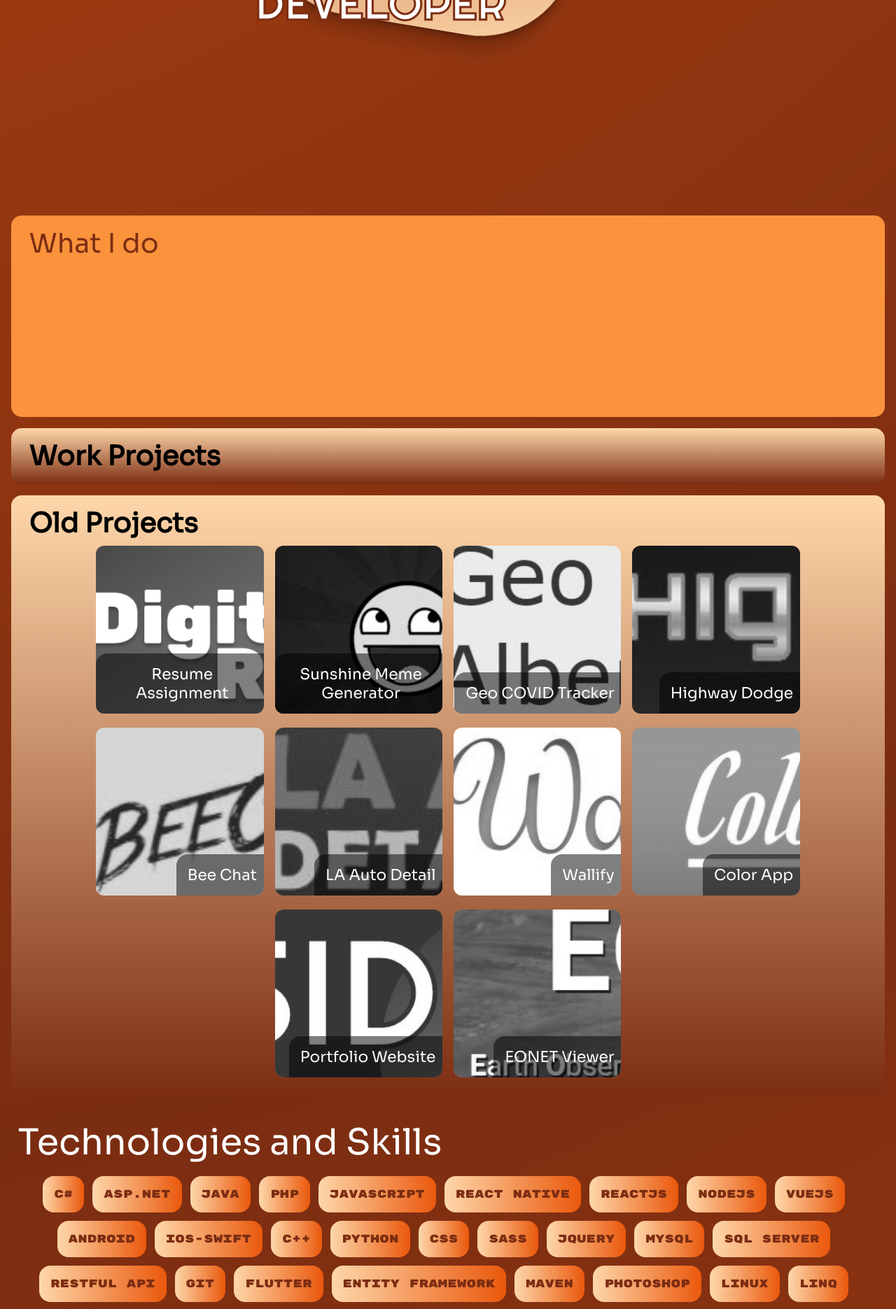
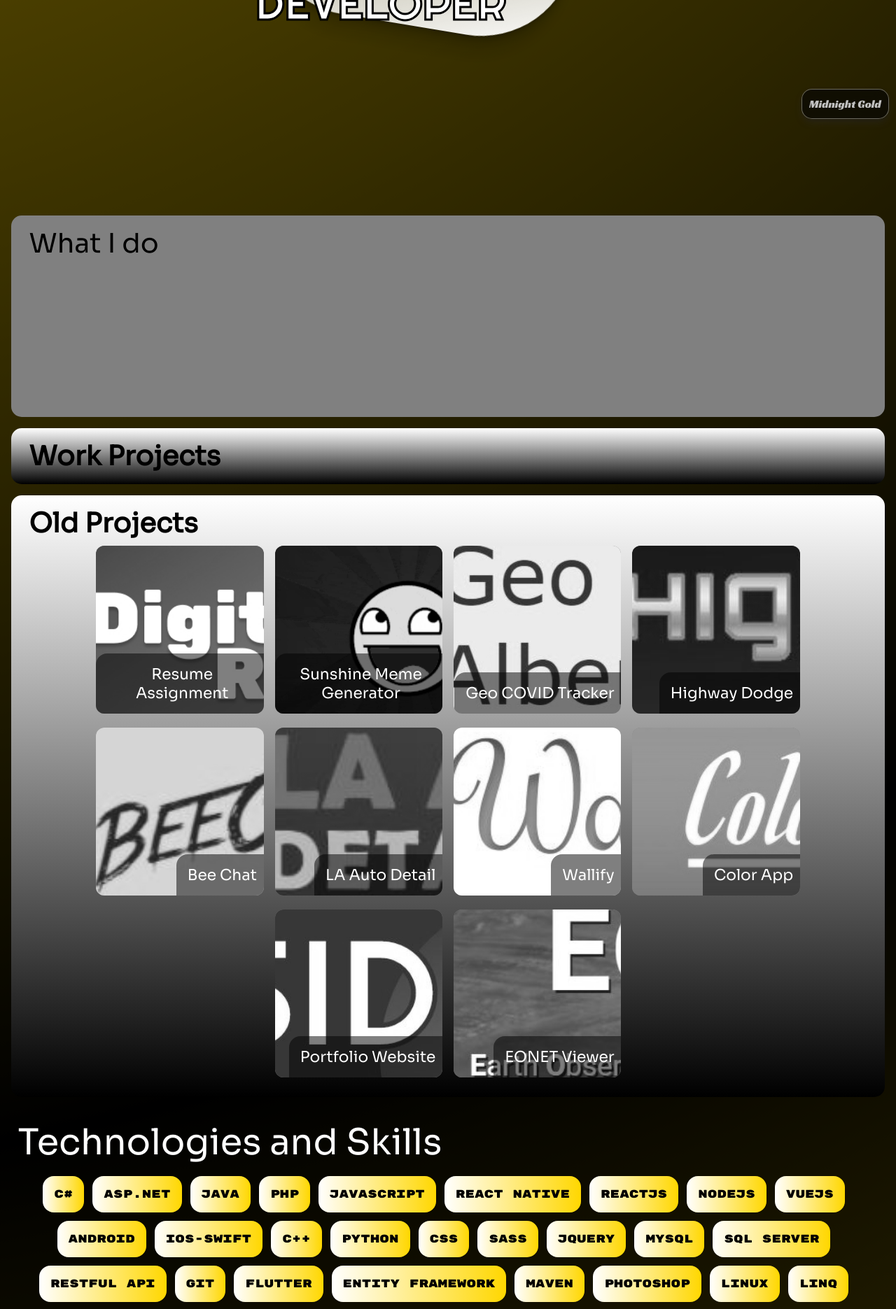
Before and after one commit to skurnal2/portfolio-website-sid, a React (Create React App) app: page / in a window 1280 px wide. Shown: the part 620-2491 px from the top of the page at 70% size. Built offline with nearby package versions, Linux system fonts and the light colour scheme.

Commit message:
Improvements

```diff
--- a/package.json
+++ b/package.json
@@ -3,10 +3,10 @@
   "version": "0.1.0",
   "private": true,
   "dependencies": {
-    "@fortawesome/fontawesome-svg-core": "^1.2.29",
+    "@fortawesome/fontawesome-svg-core": "^6.7.1",
     "@fortawesome/free-brands-svg-icons": "^5.13.1",
-    "@fortawesome/free-solid-svg-icons": "^5.13.1",
-    "@fortawesome/react-fontawesome": "^0.1.11",
+    "@fortawesome/free-solid-svg-icons": "^6.7.1",
+    "@fortawesome/react-fontawesome": "^0.2.2",
     "@testing-library/jest-dom": "^4.2.4",
     "@testing-library/react": "^9.5.0",
     "@testing-library/user-event": "^7.2.1",
--- a/src/App.js
+++ b/src/App.js
@@ -4,7 +4,11 @@ import { FontAwesomeIcon } from "@fortawesome/react-fontawesome";
 import { library } from "@fortawesome/fontawesome-svg-core";
 import { faBars } from "@fortawesome/free-solid-svg-icons";
 import { faGithub } from "@fortawesome/free-brands-svg-icons";
+import { faCompass } from "@fortawesome/free-solid-svg-icons";
+import { faHome } from "@fortawesome/free-solid-svg-icons";
+import { faPaperPlane } from "@fortawesome/free-solid-svg-icons";
 import { gsap, ScrollTrigger } from "gsap/all";
+import { faSyncAlt } from "@fortawesome/free-solid-svg-icons";
 
 //Common Imports within Routes
 import "./css/global.scss";
@@ -15,9 +19,11 @@ import HomePage from "./components/pages/home-page";
 //Component Imports
 import Cursor from "./components/common/cursor";
 import Lenis from "lenis";
+
+//Function Imports
 import { setRandomTheme } from "./components/common/colors";
 
-library.add(faGithub, faBars);
+library.add(faGithub, faBars, faSyncAlt, faCompass, faHome, faPaperPlane);
 
 const App = () => {
   const [isOpen, setIsOpen] = useState(false);
@@ -26,15 +32,15 @@ const App = () => {
   const [currentWidth, setCurrentWidth] = useState(window.screen.width);
 
   //Cursor States
-  const [cursorEnlarged, setCursorEnlarged] = useState(false);
+  const [cursorScale, setCursorScale] = useState(1);
+  const [cursorBorderRadius, setCursorBorderRadius] = useState("5px");
   const [cursorBlendColor, setCursorBlendColor] = useState(false);
   const [cursorBlur, setCursorBlur] = useState(false);
-  const [cursorCircle, setCursorCircle] = useState(false);
   const [cursorBorder, setCursorBorder] = useState(true);
   const [cursorBackgroundOpacity, setCursorBackgroundOpacity] = useState(0.3);
   const [cursorBackgroundRGB, setCursorBackgroundRGB] = useState("");
-  const [cursorDoubleSize, setCursorDoubleSize] = useState(false);
   const [cursorBackdropBlur, setCursorBackdropBlur] = useState(true);
+  const [cursorContent, setCursorContent] = useState(null);
 
   useLayoutEffect(() => {
     setRandomTheme();
@@ -231,21 +237,25 @@ const App = () => {
     });
   }
 
-  const navLinksEffects = () => {
+  const navLinksEffects = (icon) => {
     return {
       onMouseEnter: () => {
         setCursorBlendColor(true);
-        setCursorEnlarged(true);
-        setCursorBackgroundOpacity(0.75);
+        setCursorScale(3);
+        setCursorBackgroundOpacity(0.2);
         setCursorBorder(false);
-        setCursorBackdropBlur(false);
+        setCursorBackdropBlur(true);
+        setCursorBorderRadius("20px");
+        setCursorContent(<FontAwesomeIcon icon={icon} style={{fontSize: '30px', color: 'white'}}/>);
       },
       onMouseLeave: () => {
         setCursorBlendColor(false);
-        setCursorEnlarged(false);
+        setCursorScale(1);
         setCursorBackgroundOpacity(0.3);
         setCursorBorder(true);
         setCursorBackdropBlur(true);
+        setCursorBorderRadius("5px");
+        setCursorContent(null);
       }
     };
   }
@@ -274,13 +284,13 @@ const App = () => {
             <span id="title-second">Kurnal</span>
           </h1>
           <div className="nav-links">
-            <a {...navLinksEffects()} onClick={scrollToTop}><span>Home</span></a>
-            <a {...navLinksEffects()} onClick={goToProjects}><span>Projects</span></a>
-            <a {...navLinksEffects()} href="http://github.com/skurnal2" target="_blank" rel="noopener noreferrer">
+            <a {...navLinksEffects(["fas", "home"])} onClick={scrollToTop}><span>Home</span></a>
+            <a {...navLinksEffects(["fas", "compass"])} onClick={goToProjects}><span>Projects</span></a>
+            <a {...navLinksEffects(["fab", "github"])} href="http://github.com/skurnal2" target="_blank" rel="noopener noreferrer">
               <span>
               <FontAwesomeIcon className="github-symbol" icon={["fab", "github"]}/>GitHub</span>
             </a>
-            <a {...navLinksEffects()} href="mailto:contact@siddharthkurnal.com"><span>Contact</span></a>
+            <a {...navLinksEffects(["fas", "paper-plane"])} href="mailto:contact@siddharthkurnal.com"><span>Contact</span></a>
           </div>
         </nav>
         <div className="nav-menu-button" onClick={handleMenu}>
@@ -293,31 +303,25 @@ const App = () => {
                 onMouseEnter: () => {
                   setCursorBlendColor(true);
                   setCursorBorder(false);
-                  setCursorDoubleSize(true);
                   setCursorBackgroundOpacity(0.75);
                   setCursorBackdropBlur(true);
                 },
                 onMouseLeave: () => {
                   setCursorBlendColor(false);
                   setCursorBorder(true);
-                  setCursorDoubleSize(false);
                   setCursorBackgroundOpacity(0.3);
                 }
               },
               projectItemProps: {
                 onMouseEnter: () => {
-                  setCursorEnlarged(true);
-                  setCursorCircle(true);
-                  setCursorDoubleSize(false);
+                  setCursorScale(2);
                   setCursorBlendColor(false);
                   setCursorBackgroundOpacity(0.2);
                   setCursorBorder(true);
                   setCursorBackgroundRGB('0, 0, 0');
                 },
                 onMouseLeave: () => {
-                  setCursorEnlarged(false);
-                  setCursorDoubleSize(true);
-                  setCursorCircle(false);
+                  setCursorScale(1);
                   setCursorBackgroundOpacity(0.75);
                   setCursorBlendColor(true);
                   setCursorBorder(false);
@@ -329,15 +333,30 @@ const App = () => {
         />
       </div>
       <Cursor
-        cursorEnlarged = {cursorEnlarged}
+        cursorScale = {cursorScale}
         cursorBlendColor = {cursorBlendColor}
         cursorBlur = {cursorBlur}
-        cursorCircle = {cursorCircle}
         cursorBorder = {cursorBorder}
         cursorBackgroundRGB= {cursorBackgroundRGB}
         cursorBackgroundOpacity={cursorBackgroundOpacity}
-        cursorDoubleSize = {cursorDoubleSize}
         cursorBackdropBlur = {cursorBackdropBlur}
+        cursorContent = {cursorContent}
+        cursorBorderRadius = {cursorBorderRadius}
+      />
+      <div
+        id="theme-info-popup"
+        onClick={setRandomTheme}
+        onMouseEnter={() => {
+          setCursorScale(2);
+          setCursorBackgroundRGB('0,0,0');
+          setCursorContent(<FontAwesomeIcon icon={["fas", "sync-alt"]} style={{fontSize: '20px', color: '#ffffffc2'}}/>);
+        }}
+
+        onMouseLeave={() => {
+          setCursorScale(1);
+          setCursorBackgroundRGB('');
+          setCursorContent(null);
+        }}
       />
     </div>
   );
--- a/src/components/common/colors.js
+++ b/src/components/common/colors.js
@@ -13,13 +13,17 @@ export const setRandomTheme = () => {
   });
 
   // Theme Info Popup
-    const themeInfo = document.createElement("div");
+  let themeInfo = document.getElementById("theme-info-popup");
+  if (!themeInfo) {
+      // Create the div only if it doesn't exist
+      themeInfo = document.createElement("div");
       themeInfo.id = "theme-info-popup";
-    themeInfo.textContent = `Theme set to: ${randomTheme.name}`;
       document.body.appendChild(themeInfo);
-    setTimeout(() => {
-        themeInfo.remove();
-    }, 12000);
+
+  }
+
+  // Update the content of the div
+  themeInfo.textContent = `${randomTheme.name}`;
 };
 
 export const themes = [
@@ -30,14 +34,6 @@ export const themes = [
         color3: "237, 242, 247",     // Soft White
         color4: "203, 213, 224",     // Light Gray
         color5: "229, 62, 62",       // Crimson Red
-    },
-    {
-        name: "Nightfall Ember",
-        color1: "15, 23, 42",        // Midnight Navy
-        color2: "30, 41, 59",        // Deep Grayish Blue
-        color3: "245, 158, 11",      // Amber
-        color4: "239, 68, 68",       // Bright Red
-        color5: "16, 185, 129",      // Emerald Green
     },
     {
         name: "Royal Twilight",
@@ -56,36 +52,12 @@ export const themes = [
         color5: "239, 87, 34",       // Fiery Orange
     },
     {
-        name: "Autumn Echo",
-        color1: "49, 45, 45",        // Dark Coffee
-        color2: "144, 103, 64",      // Rustic Brown
-        color3: "255, 194, 61",      // Golden Yellow
-        color4: "163, 106, 61",      // Earthy Tan
-        color5: "249, 90, 52",       // Burnt Orange
-    },
-    {
         name: "Emerald Mist",
         color1: "12, 37, 37",        // Deep Teal
         color2: "23, 78, 58",        // Forest Green
         color3: "182, 225, 211",     // Light Seafoam
         color4: "0, 92, 83",         // Dark Teal
         color5: "193, 53, 132",      // Rich Magenta
-    },
-    {
-        name: "Vibrant Aura",
-        color1: "78, 108, 189",      // Steel Blue
-        color2: "254, 197, 51",      // Lemon Yellow
-        color3: "30, 73, 82",        // Deep Sea Blue
-        color4: "188, 62, 129",      // Fuchsia
-        color5: "16, 186, 149",      // Turquoise Green
-    },
-    {
-        name: "Mystic Sands",
-        color1: "142, 92, 50",       // Warm Beige
-        color2: "82, 61, 45",        // Dark Walnut
-        color3: "255, 228, 163",     // Soft Gold
-        color4: "189, 131, 105",     // Clay
-        color5: "255, 117, 62",      // Peach
     },
     {
         name: "Electric Bliss",
@@ -104,14 +76,6 @@ export const themes = [
         color5: "241, 198, 77",      // Mustard Yellow
     },
     {
-        name: "Golden Pulse",
-        color1: "192, 57, 43",       // Bold Red
-        color2: "243, 156, 18",      // Sun Yellow
-        color3: "43, 67, 87",        // Slate Blue
-        color4: "121, 85, 72",       // Cocoa Brown
-        color5: "243, 241, 226",     // Creamy White
-    },
-    {
         name: "Oceanic Depths",
         color1: "2, 62, 74",         // Deep Teal
         color2: "40, 150, 172",      // Seafoam Green
@@ -120,36 +84,12 @@ export const themes = [
         color5: "10, 18, 23",        // Dark Navy
     },
     {
-        name: "Cherry Blossom",
-        color1: "212, 120, 155",     // Soft Pink
-        color2: "126, 118, 141",     // Mauve
-        color3: "216, 190, 176",     // Light Peach
-        color4: "36, 45, 49",        // Dark Charcoal
-        color5: "225, 74, 39",       // Bright Cherry Red
-    },
-    {
-        name: "Solar Flare",
-        color1: "255, 103, 62",      // Bright Orange
-        color2: "22, 20, 23",        // Charcoal Black
-        color3: "253, 243, 48",      // Yellow Gold
-        color4: "120, 74, 44",       // Bronze
-        color5: "207, 124, 39",      // Amber Gold
-    },
-    {
         name: "Frozen Peaks",
         color1: "45, 60, 82",        // Cool Blue
         color2: "200, 230, 252",     // Pale Ice
         color3: "240, 126, 65",      // Coral
         color4: "112, 145, 172",     // Soft Steel Blue
         color5: "16, 41, 63",        // Deep Midnight Blue
-    },
-    {
-        name: "Emerald Ridge",
-        color1: "33, 83, 77",        // Forest Green
-        color2: "121, 158, 145",     // Moss Green
-        color3: "232, 241, 234",     // Light Mint
-        color4: "44, 78, 61",        // Olive Green
-        color5: "224, 159, 120",     // Soft Peach
     },
     {
         name: "Lavender Whispers",
@@ -184,44 +124,12 @@ export const themes = [
         color5: "25, 92, 115",       // Teal
     },
     {
-        name: "Citrus Grove",
-        color1: "191, 174, 15",      // Lemon Yellow
-        color2: "233, 89, 53",       // Tangerine Orange
-        color3: "106, 162, 57",      // Lime Green
-        color4: "230, 47, 27",       // Blood Orange
-        color5: "247, 228, 149",     // Pale Yellow
-    },
-    {
         name: "Ebon Glow",
         color1: "38, 33, 33",        // Ebony Black
         color2: "136, 130, 130",     // Warm Taupe
         color3: "213, 140, 191",     // Soft Pink
         color4: "238, 197, 138",     // Honey Yellow
         color5: "76, 116, 124",      // Charcoal Blue
-    },
-    {
-        name: "Verdant Oasis",
-        color1: "46, 118, 55",       // Jungle Green
-        color2: "45, 183, 141",      // Mint Green
-        color3: "210, 251, 218",     // Light Mint
-        color4: "89, 133, 111",      // Forest Green
-        color5: "240, 186, 106",     // Golden Yellow
-    },
-    {
-        name: "Firelight",
-        color1: "240, 86, 37",       // Fiery Red
-        color2: "234, 96, 60",       // Ember Orange
-        color3: "191, 132, 67",      // Golden Amber
-        color4: "34, 37, 49",        // Charcoal
-        color5: "211, 154, 87",      // Honey Brown
-    },
-    {
-        name: "Blushing Tides",
-        color1: "251, 176, 180",     // Soft Pink
-        color2: "209, 131, 173",     // Rose
-        color3: "242, 222, 234",     // Light Lavender
-        color4: "144, 125, 130",     // Dusty Rose
-        color5: "28, 62, 66",        // Deep Teal
     },
     {
         name: "Onyx Ember",
@@ -240,36 +148,12 @@ export const themes = [
         color5: "239, 246, 255", // Ice White
     },
     {
-        name: "Rustic Charm",
-        color1: "120, 53, 15", // Rich Brown
-        color2: "180, 83, 9", // Burnt Orange
-        color3: "243, 244, 246", // Off-White
-        color4: "161, 98, 7", // Golden Brown
-        color5: "234, 179, 8", // Mustard Yellow
-    },
-    {
         name: "Twilight Zen",
         color1: "30, 58, 138", // Royal Blue
         color2: "79, 70, 229", // Indigo
         color3: "236, 254, 255", // Pale Cyan
         color4: "165, 180, 252", // Periwinkle
         color5: "217, 70, 239", // Bright Purple
-    },
-    {
-        name: "Forest Mist",
-        color1: "6, 78, 59", // Dark Green
-        color2: "16, 185, 129", // Emerald
-        color3: "209, 250, 229", // Mint Cream
-        color4: "110, 231, 183", // Light Green
-        color5: "52, 211, 153", // Jade
-    },
-    {
-        name: "Desert Sunset",
-        color1: "124, 45, 18", // Terracotta
-        color2: "234, 88, 12", // Bright Orange
-        color3: "254, 215, 170", // Peach
-        color4: "251, 146, 60", // Light Orange
-        color5: "249, 115, 22", // Dark Orange
     },
     {
         name: "Coral Reef",
@@ -312,23 +196,6 @@ export const themes = [
         color5: "128, 0, 128", // Purple
     },
     {
-        name: "Electric Lemonade",
-        color1: "0, 0, 0", // Black
-        color2: "255, 250, 205", // Lemon Chiffon
-        color3: "135, 206, 250", // Light Sky Blue
-        color4: "255, 20, 147", // Deep Pink
-        color5: "173, 216, 230", // Light Blue
-    },
-    {
-        name: "Ocean Breeze",
-        color1: "70,130,180", // Steel Blue
-        color2: "255,215,0", // Gold
-        color3: "240,248,255", // Alice Blue
-        color4: "30,144,255", // Dodger Blue
-        color5: "255,105,180" // Hot Pink
-    },
-
-    {
         name: "Blackberry Lemonade",
         color1: "39,8 ,32", // Dark Green
         color2: "255 ,215 ,0", // Gold
--- a/src/css/global.scss
+++ b/src/css/global.scss
@@ -8,6 +8,7 @@
     margin: 0;
     padding: 0;
     box-sizing: border-box;
+    cursor: none;
 }
 
 //Scrollbar design
@@ -34,17 +35,46 @@
     }
 }
 
-* {
-    cursor: none;
-}
-
 #theme-info-popup {
-    position: absolute;
-    top: 10px;
-    left: 10px;
+    position: fixed;
+    opacity: 0;
+    transform: scale(0.95);
+    bottom: 10px;
+    right: 10px;
     display: block;
-    background-color: rgba(var(--color1), 1);
+    background-color: rgba(var(--color1), 0.5);
+    backdrop-filter: blur(10px);
     color: rgba(var(--color3), 1);
     padding: 10px;
     border-radius: 15px;
+    font-family: $font1;
+    box-shadow: rgba(50, 50, 93, 0.25) 0px 6px 12px -2px, rgba(0, 0, 0, 0.3) 0px 3px 7px -3px;
+    border: 1px solid rgba(255, 255, 255, 0.37);
+    user-select: none;
+    animation: pop-in-slow 1s forwards 2s;
+    z-index: 100;
+
+    &::before {
+        content: '';
+        position: absolute;
+        top: 0;
+        left: 0;
+        width: 100%;
+        height: 100%;
+        background-color: rgba(10, 10, 10, 0.25);
+        border-radius: 15px;
+        z-index: 80;
+    }
+
+
+    @keyframes pop-in-slow {
+        0% {
+            opacity: 0;
+            transform: scale(0.95);
+        }
+        100% {
+            opacity: 1;
+            transform: scale(1);
+        }
+    }
 }
```
Also changed, not shown: src/components/common/cursor.js (+9 -7 lines), src/css/cursor.scss (+4 -6 lines). Lines whose indentation alone changed are shown as unchanged.
